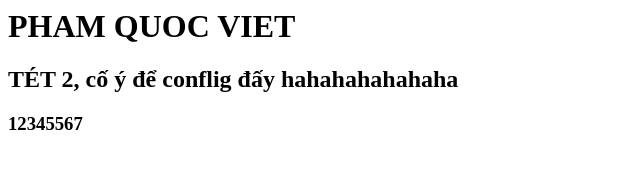
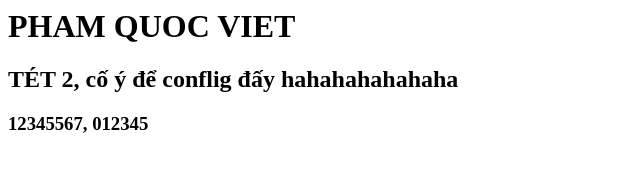
Before and after one commit to PQV611/learn-git-basic, a plain HTML site: page index.html in a window 1280 px wide. Shown: the full height of the page, 0-640 px from the left. Drawn offline with Linux system fonts and the light colour scheme.

Commit message:
aloaloalaoaoao

```diff
--- a/index.html
+++ b/index.html
@@ -2,4 +2,4 @@
 
 <h2>TÉT 2, cố ý để  conflig đấy hahahahahahaha</h2>
 
-<h3>12345567</h3>
+<h3>12345567, 012345</h3>
```
